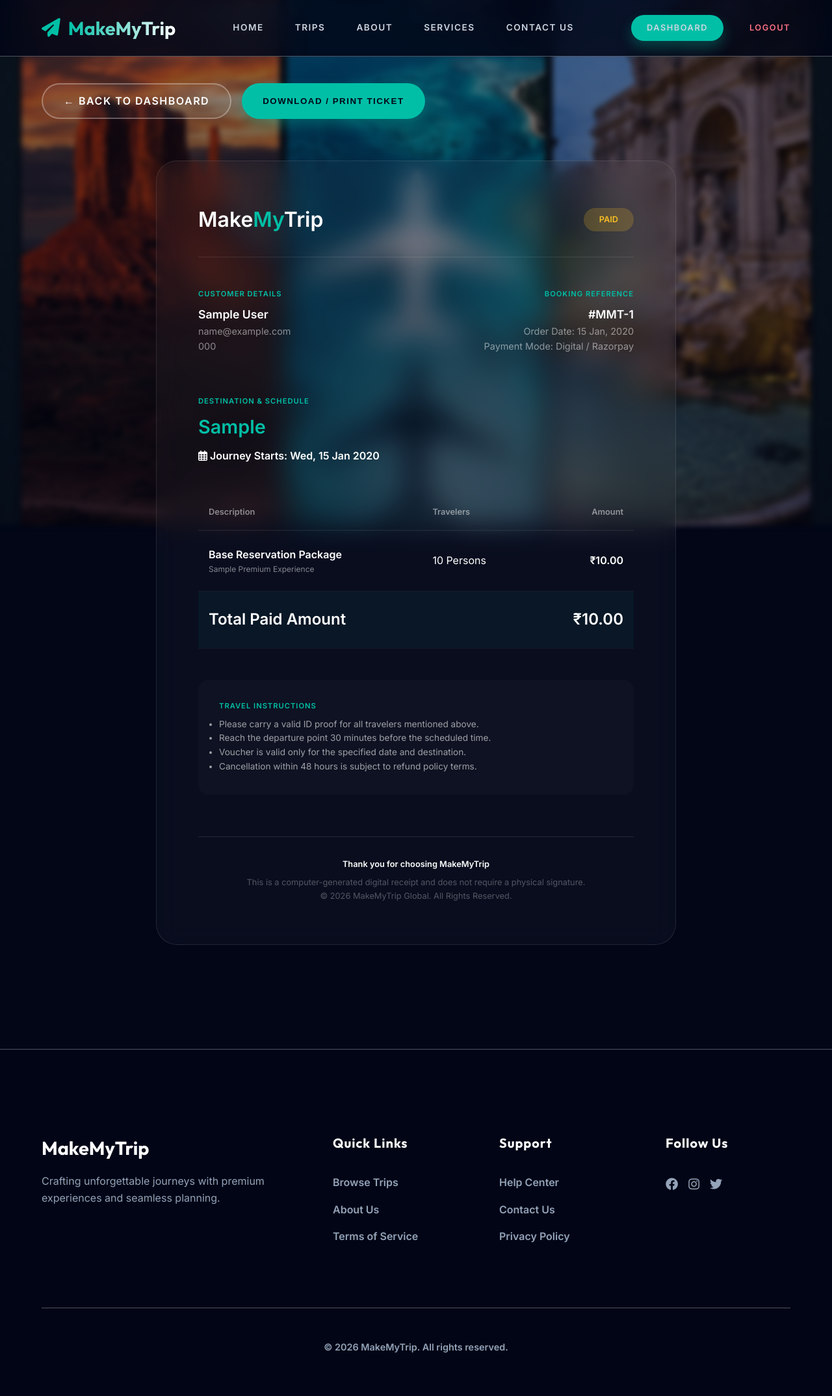
After one commit to SUSHMITHA-GANGADHAR/MakeMYTrip, a Django app: page /dashboard/invoice/1/ in a window 1280 px wide. The commit adds this page. Shown: the whole page at 65% size. Run offline with Django 5.2, Linux system fonts and the light colour scheme; a user stored in the database is signed in; tables that the repository leaves empty hold one stand-in row (values such as "Sample post").

Commit message:
Implementing digital billing/ticketing system and finalizing premium destination visuals

```diff
--- a/dashboard/urls.py
+++ b/dashboard/urls.py
@@ -7,4 +7,5 @@ urlpatterns = [
     path('', views.admin_dashboard, name='index'), # Mapping index to admin_dashboard for now
     path('admin/', views.admin_dashboard, name='admin_dashboard'),
     path('customer/', views.customer_dashboard, name='customer_dashboard'),
+    path('invoice/<int:booking_id>/', views.view_invoice, name='view_invoice'),
 ]
--- a/dashboard/views.py
+++ b/dashboard/views.py
@@ -144,3 +144,12 @@ def customer_dashboard(request):
         'has_bookings': all_user_bookings.exists(),
     }
     return render(request, 'dashboard/customer_dashboard.html', context)
+
+@login_required
+def view_invoice(request, booking_id):
+    booking = Booking.objects.get(id=booking_id)
+    # Security check: Only the owner or admin can view
+    if booking.user != request.user and request.user.role != 'admin':
+        return redirect('dashboard:customer_dashboard')
+
+    return render(request, 'dashboard/invoice.html', {'booking': booking})
--- /dev/null
+++ b/templates/dashboard/invoice.html
@@ -0,0 +1,195 @@
+{% extends 'base.html' %}
+
+{% block title %}Invoice #{{ booking.id }} | MakeMyTrip{% endblock %}
+
+{% block extra_css %}
+<style>
+    body {
+        background: #050f1e;
+        color: white;
+    }
+    .invoice-container {
+        max-width: 800px;
+        margin: 4rem auto;
+        background: rgba(255, 255, 255, 0.03);
+        backdrop-filter: blur(20px);
+        border: 1px solid rgba(255, 255, 255, 0.1);
+        border-radius: 2rem;
+        padding: 4rem;
+        position: relative;
+        overflow: hidden;
+    }
+    .invoice-container::before {
+        content: '';
+        position: absolute;
+        top: 0; right: 0;
+        width: 300px; height: 300px;
+        background: radial-gradient(circle, rgba(0, 191, 166, 0.1) 0%, transparent 70%);
+        z-index: -1;
+    }
+    .invoice-header {
+        display: flex;
+        justify-content: space-between;
+        align-items: center;
+        border-bottom: 1px solid rgba(255, 255, 255, 0.1);
+        padding-bottom: 2rem;
+        margin-bottom: 3rem;
+    }
+    .brand-logo {
+        font-size: 2rem;
+        font-weight: 950;
+        color: white;
+        text-decoration: none;
+    }
+    .brand-logo span { color: var(--primary); }
+    .status-badge {
+        padding: 0.5rem 1.5rem;
+        border-radius: 99px;
+        font-weight: 900;
+        text-transform: uppercase;
+        font-size: 0.8rem;
+    }
+    .status-confirmed { background: rgba(52, 211, 153, 0.2); color: #34d399; }
+    .status-pending { background: rgba(251, 191, 36, 0.2); color: #fbbf24; }
+
+    .billing-grid {
+        display: grid;
+        grid-template-columns: 1fr 1fr;
+        gap: 2rem;
+        margin-bottom: 4rem;
+    }
+    .info-label {
+        font-size: 0.7rem;
+        font-weight: 950;
+        color: var(--primary);
+        text-transform: uppercase;
+        letter-spacing: 1px;
+        margin-bottom: 0.5rem;
+    }
+    .info-value {
+        font-size: 1.1rem;
+        font-weight: 700;
+        color: white;
+    }
+
+    .price-table {
+        width: 100%;
+        border-collapse: collapse;
+        margin-bottom: 3rem;
+    }
+    .price-table th {
+        text-align: left;
+        padding: 1rem;
+        border-bottom: 2px solid rgba(255, 255, 255, 0.05);
+        font-size: 0.8rem;
+        color: rgba(255, 255, 255, 0.5);
+    }
+    .price-table td {
+        padding: 1.5rem 1rem;
+        border-bottom: 1px solid rgba(255, 255, 255, 0.05);
+    }
+    .total-row {
+        background: rgba(0, 191, 166, 0.05);
+        font-weight: 950;
+        font-size: 1.5rem;
+    }
+
+    .footer-note {
+        text-align: center;
+        color: rgba(255, 255, 255, 0.3);
+        font-size: 0.8rem;
+        margin-top: 4rem;
+        border-top: 1px solid rgba(255, 255, 255, 0.1);
+        padding-top: 2rem;
+    }
+
+    @media print {
+        .no-print { display: none; }
+        body { background: white; color: black; }
+        .invoice-container { border: none; box-shadow: none; padding: 0; background: white; color: black; }
+        .info-value, .brand-logo { color: black; }
+        .invoice-header { border-bottom: 2px solid #eee; }
+    }
+</style>
+{% endblock %}
+
+{% block content %}
+<div class="container">
+    <div class="no-print" style="margin-top: 2rem; display: flex; gap: 1rem;">
+        <a href="{% url 'dashboard:customer_dashboard' %}" class="btn btn-outline" style="padding: 0.8rem 2rem;">← Back to Dashboard</a>
+        <button onclick="window.print()" class="btn btn-primary" style="padding: 0.8rem 2rem;">Download / Print Ticket</button>
+    </div>
+
+    <div class="invoice-container">
+        <div class="invoice-header">
+            <div class="brand-logo">Make<span>My</span>Trip</div>
+            <div class="status-badge {% if booking.status == 'confirmed' %}status-confirmed{% else %}status-pending{% endif %}">
+                {{ booking.get_status_display }}
+            </div>
+        </div>
+
+        <div class="billing-grid">
+            <div>
+                <p class="info-label">Customer Details</p>
+                <p class="info-value">{{ booking.user.name }}</p>
+                <p style="color: rgba(255,255,255,0.5); font-size: 0.9rem;">{{ booking.user.email }}</p>
+                <p style="color: rgba(255,255,255,0.5); font-size: 0.9rem;">{{ booking.user.phone }}</p>
+            </div>
+            <div style="text-align: right;">
+                <p class="info-label">Booking Reference</p>
+                <p class="info-value">#MMT-{{ booking.id }}</p>
+                <p style="color: rgba(255,255,255,0.5); font-size: 0.9rem;">Order Date: {{ booking.created_at|date:"d M, Y" }}</p>
+                <p style="color: rgba(255,255,255,0.5); font-size: 0.9rem;">Payment Mode: Digital / Razorpay</p>
+            </div>
+        </div>
+
+        <div style="margin-bottom: 3rem;">
+            <p class="info-label">Destination & Schedule</p>
+            <p class="info-value" style="font-size: 1.8rem; color: var(--primary);">{{ booking.trip.destination }}</p>
+            <p style="font-weight: 800; font-size: 1rem; margin-top: 0.5rem;">
+                <i class="far fa-calendar-alt"></i> Journey Starts: {{ booking.trip.start_date|date:"D, d M Y"|default:"TBD" }}
+            </p>
+        </div>
+
+        <table class="price-table">
+            <thead>
+                <tr>
+                    <th>Description</th>
+                    <th>Travelers</th>
+                    <th style="text-align: right;">Amount</th>
+                </tr>
+            </thead>
+            <tbody>
+                <tr>
+                    <td>
+                        <p style="font-weight: 800; margin: 0;">Base Reservation Package</p>
+                        <p style="font-size: 0.75rem; color: rgba(255,255,255,0.5);">{{ booking.trip.duration }} Premium Experience</p>
+                    </td>
+                    <td>{{ booking.seats_booked }} Persons</td>
+                    <td style="text-align: right; font-weight: 800;">₹{{ booking.total_price }}</td>
+                </tr>
+                <tr class="total-row">
+                    <td colspan="2">Total Paid Amount</td>
+                    <td style="text-align: right;">₹{{ booking.total_price }}</td>
+                </tr>
+            </tbody>
+        </table>
+
+        <div style="background: rgba(255,255,255,0.02); padding: 2rem; border-radius: 1rem;">
+            <p class="info-label">Travel Instructions</p>
+            <ul style="font-size: 0.85rem; color: rgba(255,255,255,0.6); line-height: 1.6;">
+                <li>Please carry a valid ID proof for all travelers mentioned above.</li>
+                <li>Reach the departure point 30 minutes before the scheduled time.</li>
+                <li>Voucher is valid only for the specified date and destination.</li>
+                <li>Cancellation within 48 hours is subject to refund policy terms.</li>
+            </ul>
+        </div>
+
+        <div class="footer-note">
+            <p style="font-weight: 900; color: white; margin-bottom: 0.5rem;">Thank you for choosing MakeMyTrip</p>
+            <p>This is a computer-generated digital receipt and does not require a physical signature.</p>
+            <p>© 2026 MakeMyTrip Global. All Rights Reserved.</p>
+        </div>
+    </div>
+</div>
+{% endblock %}
--- a/templates/trips/trip_detail.html
+++ b/templates/trips/trip_detail.html
@@ -195,8 +195,7 @@
 
             <div style="margin-top: 4rem;">
                 <h2 style="font-size: 2rem; font-weight: 900; margin-bottom: 2rem;">Why book this journey?</h2>
-                <p style="font-size: 1.3rem; line-height: 1.8; color: rgba(255,255,255,0.8); margin-bottom: 4rem;">{{
-                    trip.description }}</p>
+                <p style="font-size: 1.3rem; line-height: 1.8; color: rgba(255,255,255,0.8); margin-bottom: 4rem;">{{ trip.description }}</p>
 
                 {% if nearby_list %}
                 <h2 style="font-size: 2rem; font-weight: 900; margin-bottom: 2rem; color: var(--primary);">Unmissable
```
Also changed, not shown: populate_trips.py (+20 -20 lines), templates/dashboard/customer_dashboard.html (+9 -6 lines).
